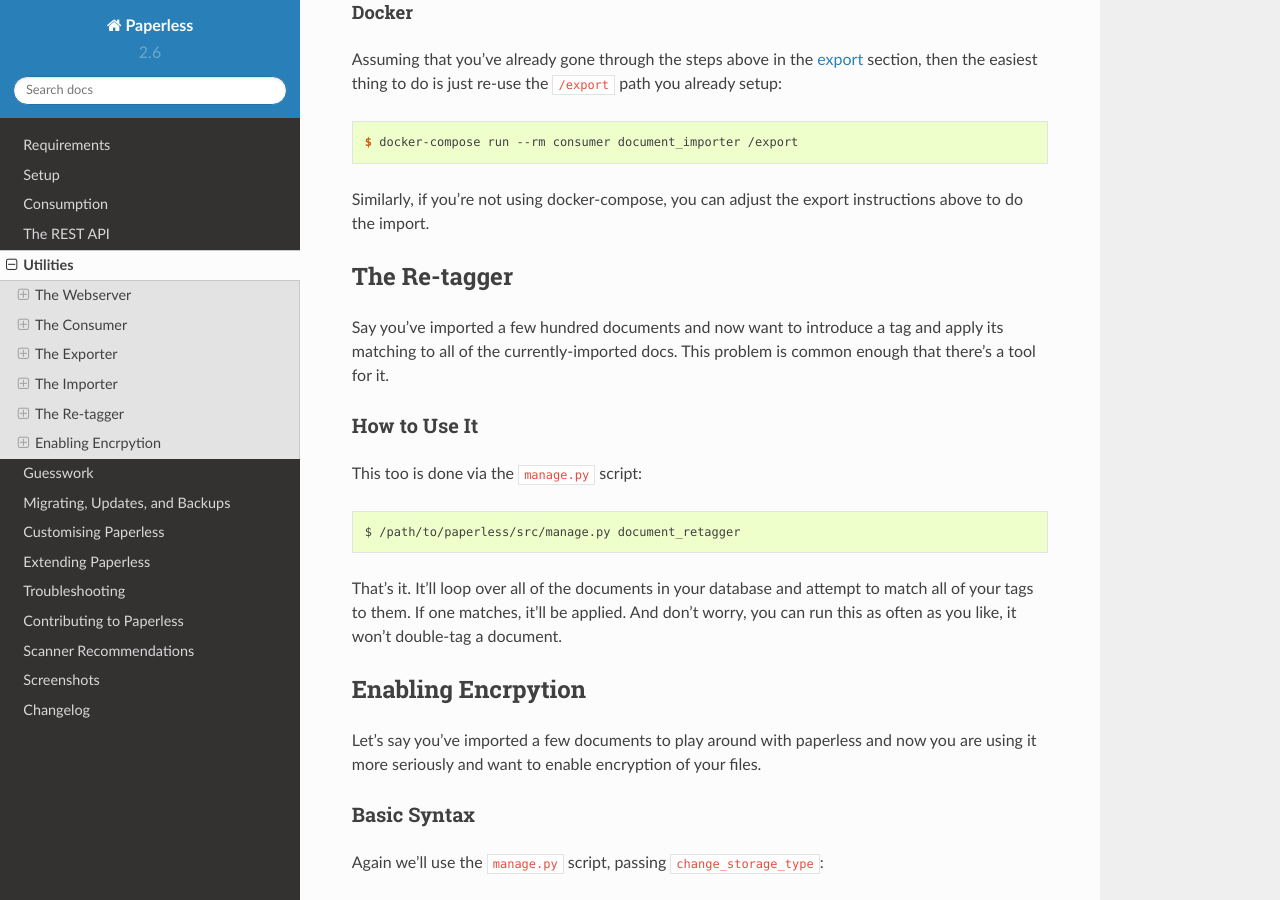
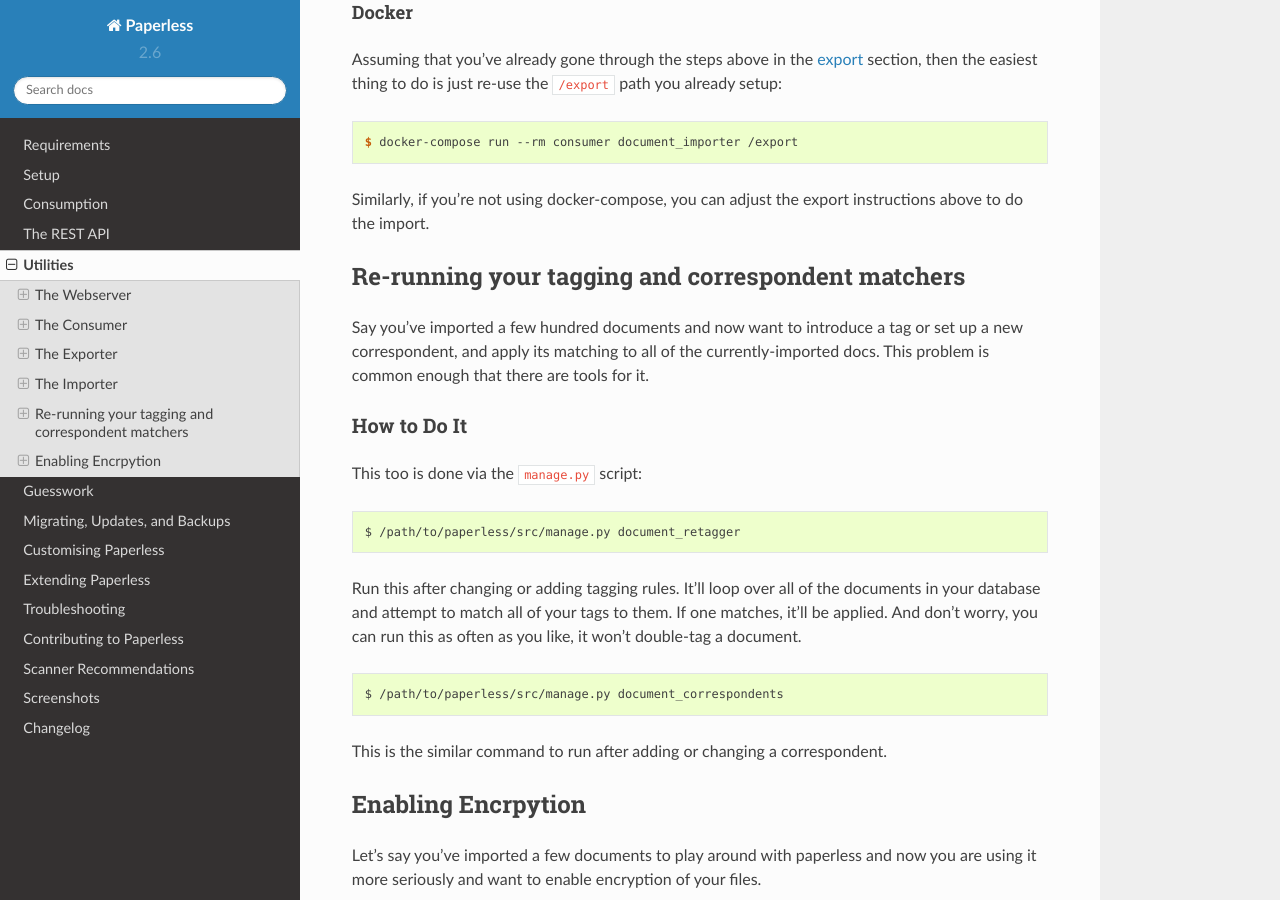
Before and after one commit to repoRangee/Large-scale, a Sphinx documentation site: the page built from docs/utilities.rst, in a window 1280 px wide and 900 px high, scrolled down 3015 px. Built offline with Sphinx 7.4.7 and the Read the Docs theme 2.0.0, drawn with Linux system fonts in a browser that asks for light colours; formulas are drawn with MathJax 3.

Commit message:
Describe usage of `manage.py document_correspondents`
Relates to  #347, without which I'd never have known it existed.

```diff
--- a/docs/utilities.rst
+++ b/docs/utilities.rst
@@ -193,17 +193,18 @@ instructions above to do the import.
 
 .. _utilities-retagger:
 
-The Re-tagger
+Re-running your tagging and correspondent matchers
 -------------
 
-Say you've imported a few hundred documents and now want to introduce a tag
-and apply its matching to all of the currently-imported docs.  This problem is
-common enough that there's a tool for it.
+Say you've imported a few hundred documents and now want to introduce
+a tag or set up a new correspondent, and apply its matching to all of
+the currently-imported docs.  This problem is common enough that
+there are tools for it.
 
 
 .. _utilities-retagger-howto:
 
-How to Use It
+How to Do It
 .............
 
 This too is done via the ``manage.py`` script:
@@ -212,10 +213,16 @@ This too is done via the ``manage.py`` script:
 
     $ /path/to/paperless/src/manage.py document_retagger
 
-That's it.  It'll loop over all of the documents in your database and attempt
-to match all of your tags to them.  If one matches, it'll be applied.  And
-don't worry, you can run this as often as you like, it won't double-tag
-a document.
+Run this after changing or adding tagging rules.  It'll loop over all
+of the documents in your database and attempt to match all of your
+tags to them.  If one matches, it'll be applied.  And don't worry, you
+can run this as often as you like, it won't double-tag a document.
+
+.. code:: bash
+
+    $ /path/to/paperless/src/manage.py document_correspondents
+
+This is the similar command to run after adding or changing a correspondent.
 
 .. _utilities-encyption:
 
```
